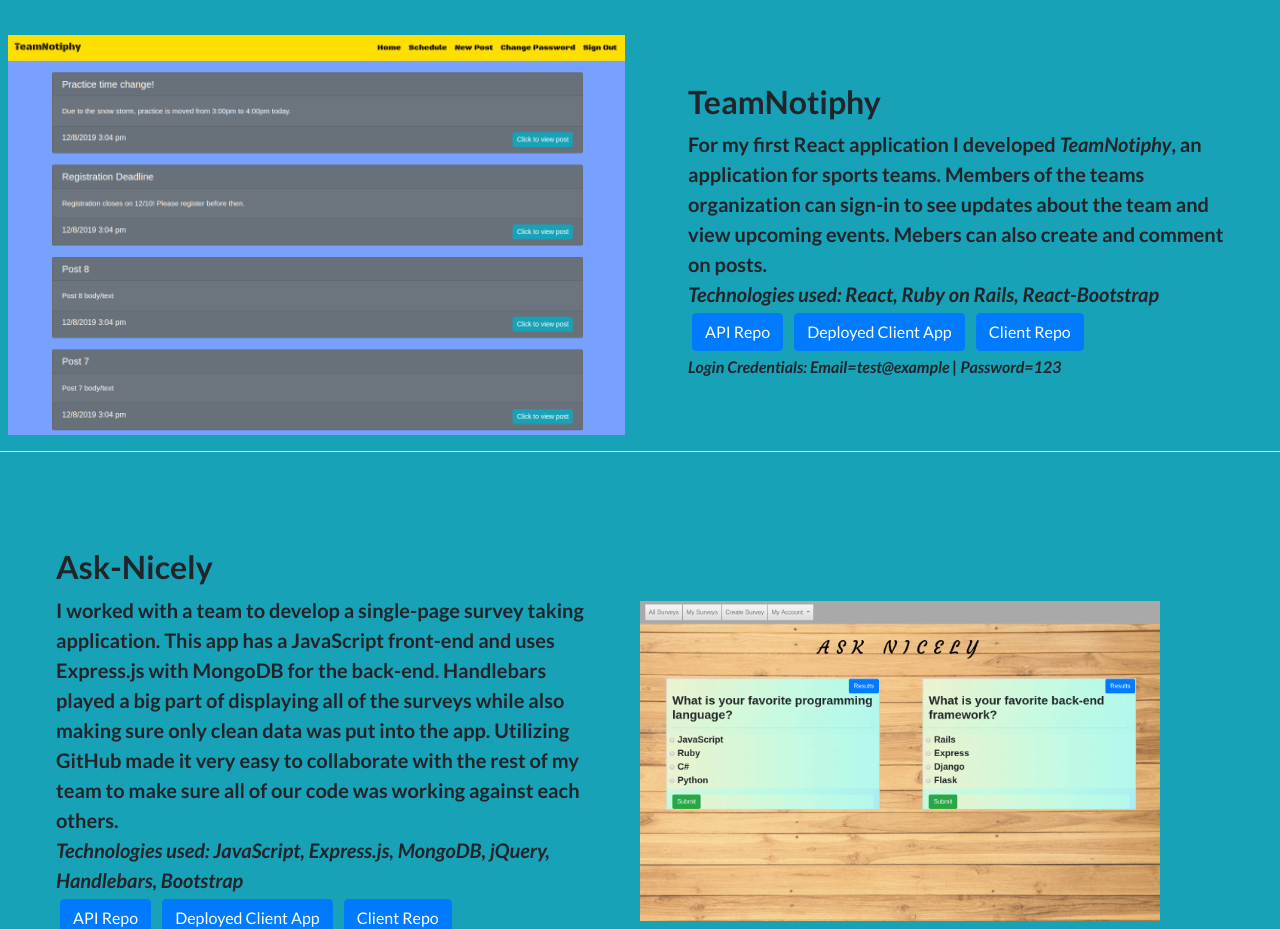
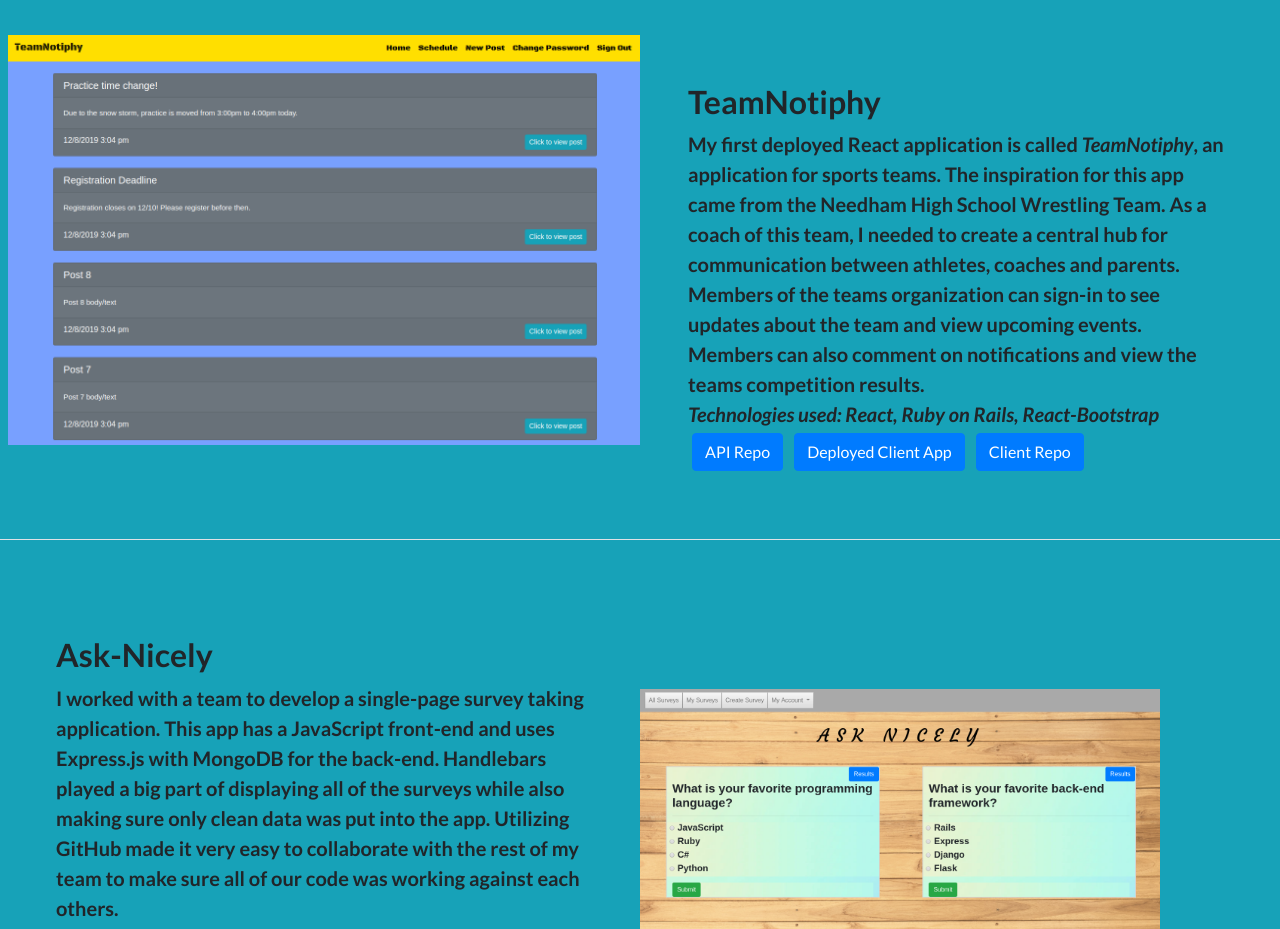
Before and after one commit to ghood97/ghood97.github.io, a website: page index.html in a window 1280 px wide. Shown: the part 2740-3669 px from the top of the page. Drawn offline with Linux system fonts and the light colour scheme.

Commit message:
Switch TeamNotiphy to needham wrestling version

```diff
--- a/index.html
+++ b/index.html
@@ -185,11 +185,10 @@
         <div class="capstone col-lg-6 text-white showcase-img" style="background-image: url('./public/teamNotiphy.png');"></div>
         <div class="col-lg-6 my-auto showcase-text">
           <h2>TeamNotiphy</h2>
-          <p class="lead mb-0 font-weight-bold">For my first React application I developed <em>TeamNotiphy</em>, an application for sports teams. Members of the teams organization can sign-in to see updates about the team and view upcoming events. Mebers can also create and comment on posts.<br/><em>Technologies used: React, Ruby on Rails, React-Bootstrap</em></p>
-          <a href="https://github.com/ghood97/TeamNotiphy-api" target="_blank"><button id="ask-nicely-api-btn" class="btn btn-primary m-1" type="button">API Repo</button></a>
-          <a href="https://ghood97.github.io/TeamNotiphy-client/" target="_blank"><button id="cap-client-btn" class="btn btn-primary m-1" type="button">Deployed Client App</button></a>
-          <a href="https://github.com/ghood97/TeamNotiphy-client" target="_blank"><button class="btn btn-primary m-1" type="button">Client Repo</button></a>
-          <label for="cap-client-btn">Login Credentials: Email=test@example | Password=123</label>
+          <p class="lead mb-0 font-weight-bold">My first deployed React application is called <em>TeamNotiphy</em>, an application for sports teams. The inspiration for this app came from the Needham High School Wrestling Team. As a coach of this team, I needed to create a central hub for communication between athletes, coaches and parents. Members of the teams organization can sign-in to see updates about the team and view upcoming events. Members can also comment on notifications and view the teams competition results.<br/><em>Technologies used: React, Ruby on Rails, React-Bootstrap</em></p>
+          <a href="https://github.com/ghood97/NeedhamWrestling-api" target="_blank"><button id="ask-nicely-api-btn" class="btn btn-primary m-1" type="button">API Repo</button></a>
+          <a href="https://www.needhamwrestling.com" target="_blank"><button id="cap-client-btn" class="btn btn-primary m-1" type="button">Deployed Client App</button></a>
+          <a href="https://github.com/ghood97/NeedhamWrestling" target="_blank"><button class="btn btn-primary m-1" type="button">Client Repo</button></a>
         </div>
       </div>
       <div class="border-top my-3"></div>
```
